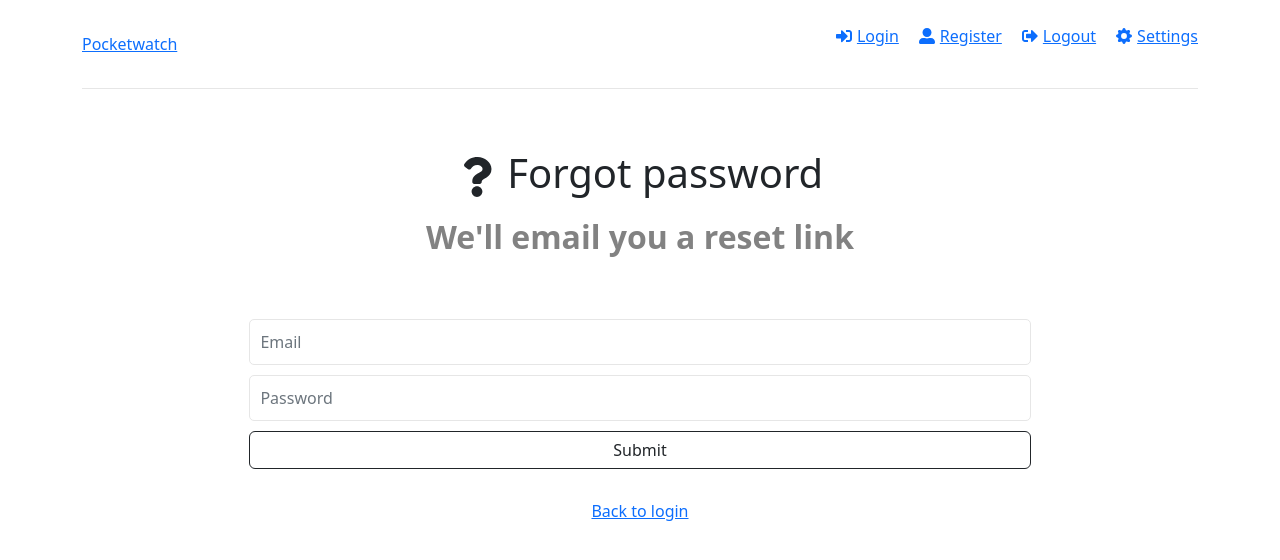
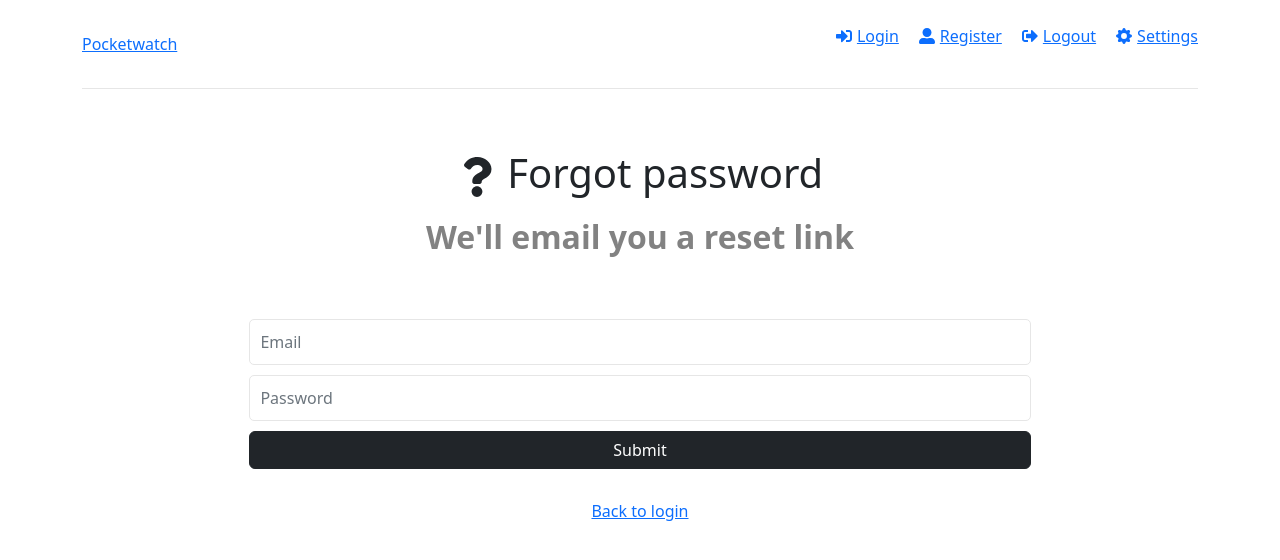
Before and after one commit to constellationz/pocketwatch, a React (Create React App) app in the folder frontend/: page /forgotpassword in a window 1280 px wide. Shown: the top 560 px of the page. Built offline with nearby package versions, Linux system fonts and the light colour scheme.

Commit message:
Change button color

```diff
--- a/frontend/src/pages/ForgotPassword.jsx
+++ b/frontend/src/pages/ForgotPassword.jsx
@@ -59,7 +59,7 @@ function ForgotPassword() {
             />
           </div>
           <div className="form-group">
-            <Button variant="outline-dark" type="submit" className="btn btn-block">
+            <Button variant="dark" type="submit" className="btn btn-block">
               Submit
             </Button>
           </div>
```
